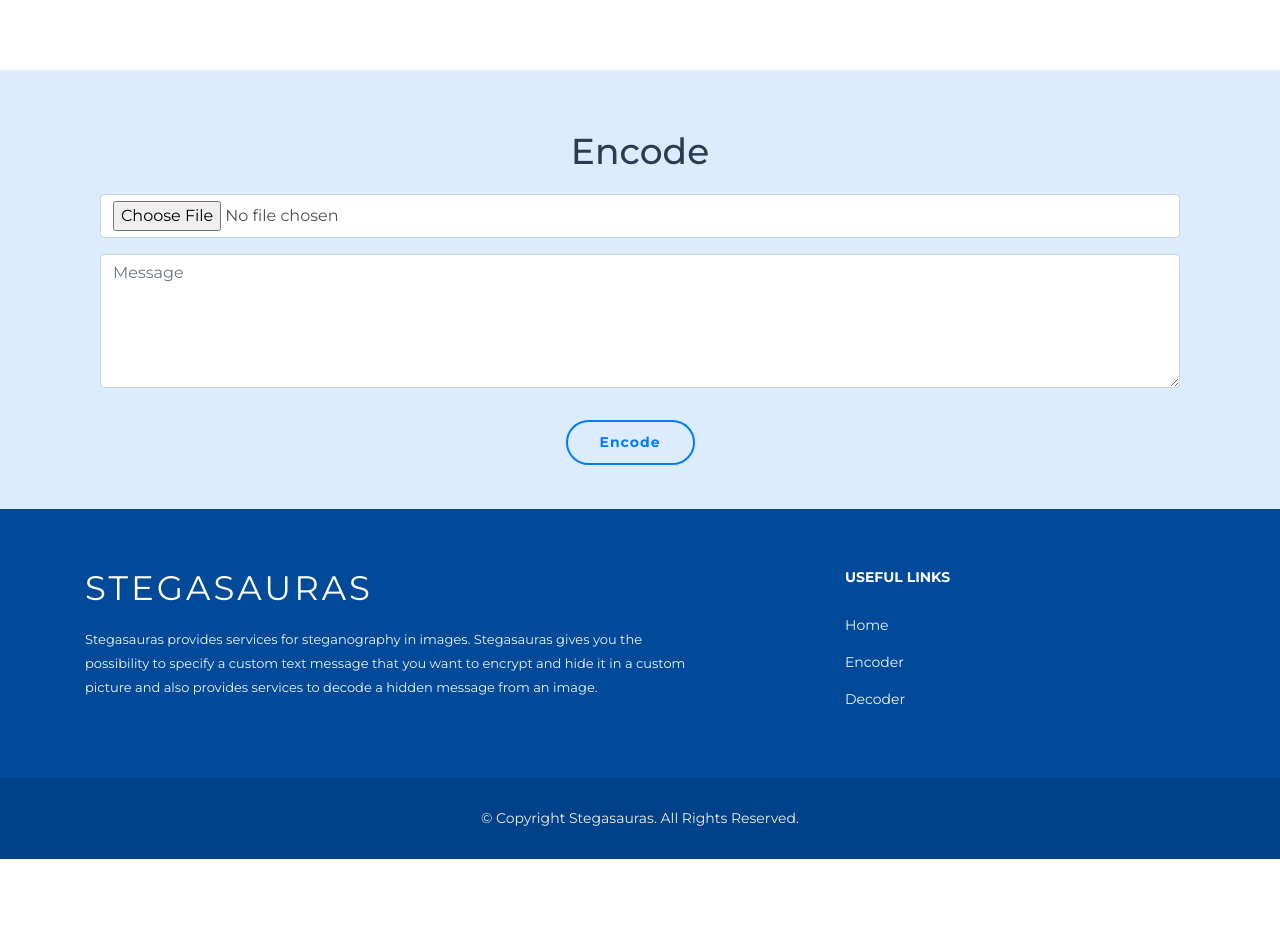
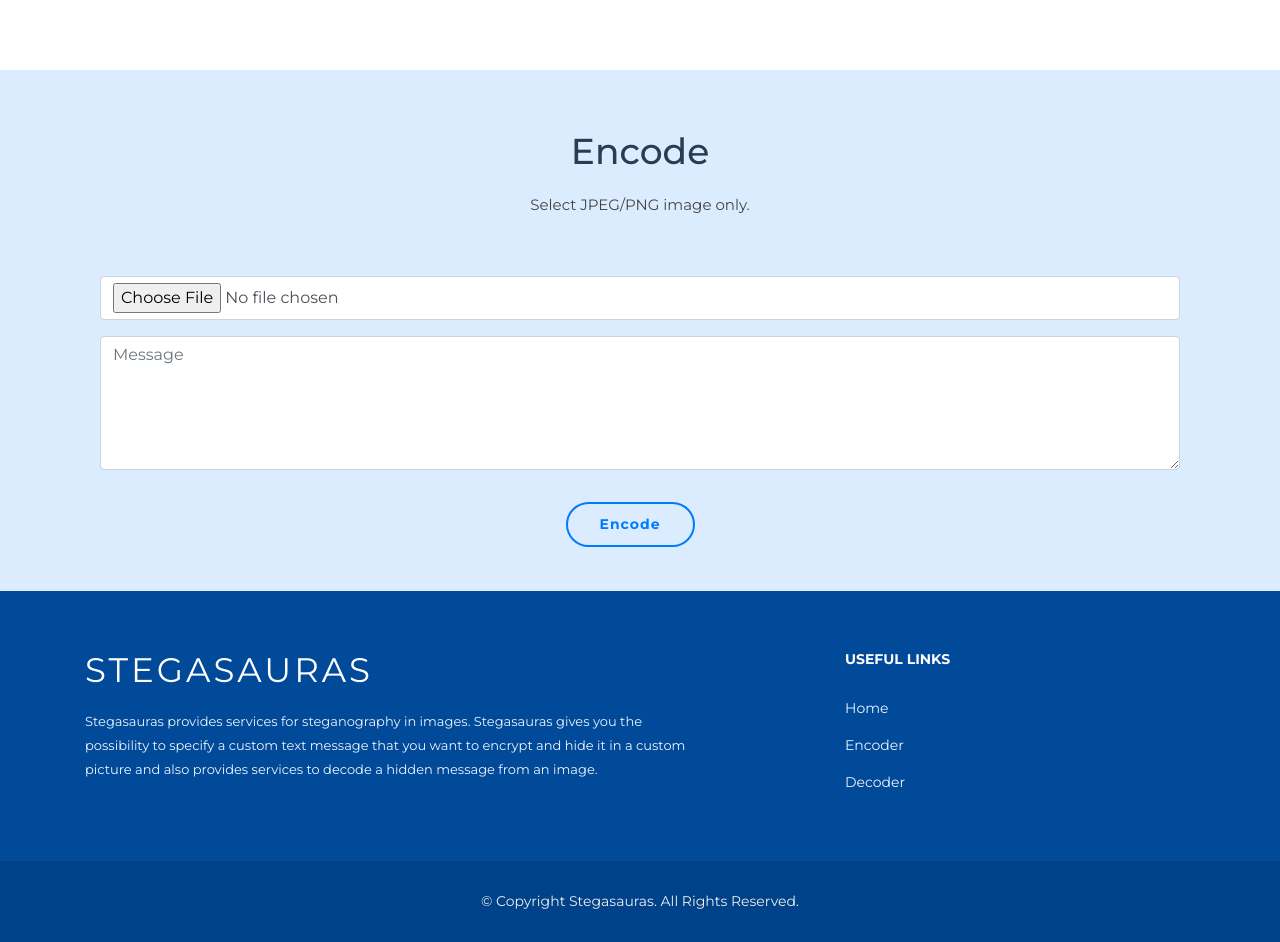
Before and after one commit to Debdatta123/Stegasauras, a Flask app: page /encode in a window 1280 px wide. Shown: the part 549-1491 px from the top of the page. Before the commit the page ends 1408 px from the top, so only its background shows below. Run offline with Flask 2, Linux system fonts and the light colour scheme; some libraries are stand-ins or nearby versions.

Commit message:
Hello World

```diff
--- a/templates/decode.html
+++ b/templates/decode.html
@@ -128,6 +128,7 @@
 
             <div class="section-header">
               <h3>Decode</h3>
+              <p class="text-center">Select PNG image only. </p>
             </div>
 
             <div class="row wow fadeInUp">
@@ -137,7 +138,7 @@
                   <form action="{{ url_for('decode') }}" method="post" role="form" enctype = "multipart/form-data">
                     <div class="form-row">
                       <div class="form-group col-lg-12">
-                        <input type="file" name="file" class="form-control" id="file" data-rule="required" data-msg="Please upload an image" style="height: 2.75rem;"/>
+                        <input type="file" name="file" class="form-control" id="file" required access="images/*" data-rule="required" data-msg="Please upload an image" style="height: 2.75rem;"/>
                         <div class="validation"></div>
                       </div>
                     </div>
--- a/templates/encode.html
+++ b/templates/encode.html
@@ -128,6 +128,7 @@
 
             <div class="section-header">
               <h3>Encode</h3>
+              <p class="text-center"> Select JPEG/PNG image only. </p>
             </div>
 
             <div class="row wow fadeInUp">
@@ -137,12 +138,12 @@
                   <form method="post" role="form" action="{{ url_for('encode') }}" enctype = "multipart/form-data">
                     <div class="form-row">
                       <div class="form-group col-lg-12">
-                        <input type="file" name="file" class="form-control" id="file" data-rule="required" data-msg="Please upload an image" style="height: 2.75rem;"/>
+                        <input type="file" name="file" class="form-control" id="file" data-rule="required" required data-msg="Please upload an image" accept="image/png" style="height: 2.75rem;"/>
                         <div class="validation"></div>
                       </div>
                     </div>
                     <div class="form-group">
-                      <textarea class="form-control" name="message" rows="5" data-rule="required" data-msg="Please enter your message" placeholder="Message"></textarea>
+                      <textarea class="form-control" name="message" rows="5" data-rule="required" required data-msg="Please enter your message" placeholder="Message"></textarea>
                       <div class="validation"></div>
                     </div>
                     <div class="text-center"><button class= "btn-services1 scrollto" type="submit">Encode</button></div>
```
